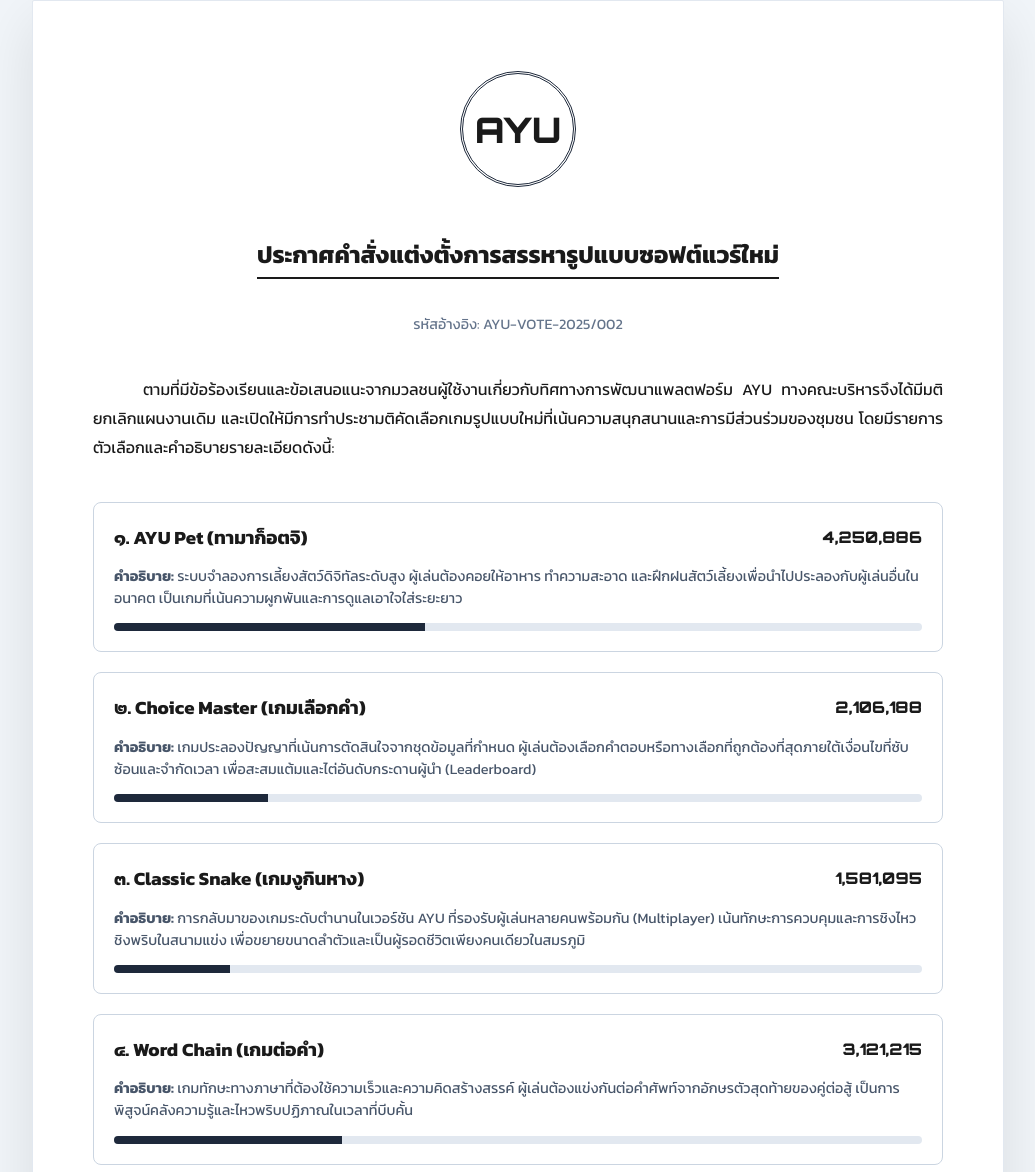
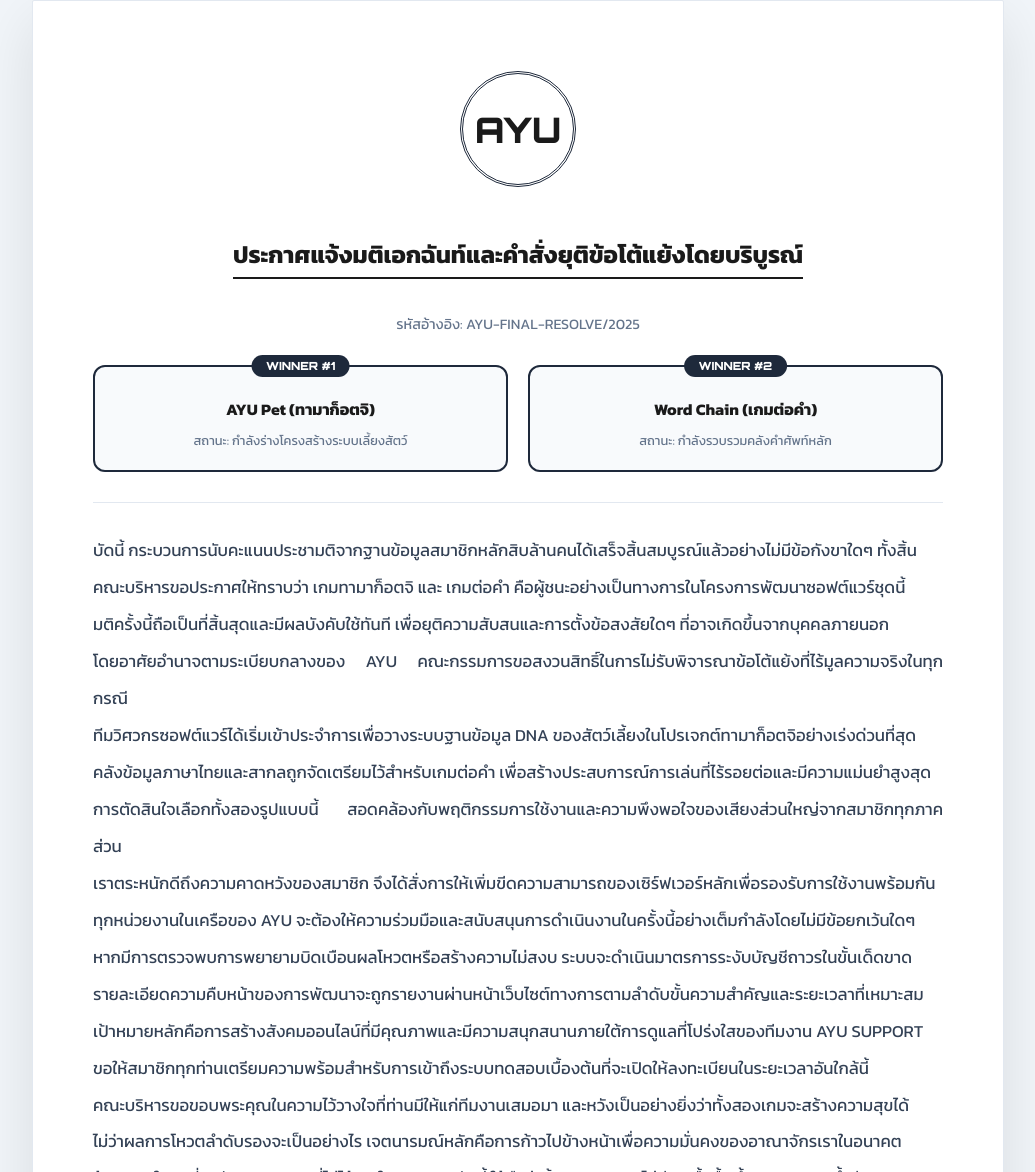
Before and after one commit to ayu9i/Ox, a plain HTML site: page index.html in a window 1280 px wide. Shown: the part 40-1212 px from the top of the page, without its empty margins (122-1157 px from the left). Drawn offline with Linux system fonts and the light colour scheme.

Commit message:
Update index.html

```diff
--- a/index.html
+++ b/index.html
@@ -3,7 +3,7 @@
 <head>
     <meta charset="UTF-8">
     <meta name="viewport" content="width=device-width, initial-scale=1.0">
-    <title>AYU Official - New Project Public Vote</title>
+    <title>AYU Official - Final Resolution</title>
     <link href="https://fonts.googleapis.com/css2?family=Kanit:wght@300;400;700&family=Orbitron:wght@400;900&family=Dancing+Script:wght@700&display=swap" rel="stylesheet">
     <style>
         body { background: #f1f5f9; margin: 0; padding: 40px 20px; font-family: 'Kanit', sans-serif; }
@@ -16,20 +16,28 @@
             width: 110px; height: 110px; border: 3px double #1e293b; border-radius: 50%;
             display: flex; align-items: center; justify-content: center; margin: 0 auto 30px;
         }
-        .choice-box {
-            border: 1px solid #cbd5e1; padding: 20px; margin-bottom: 20px;
-            border-radius: 8px; transition: 0.3s;
+        .winner-section {
+            display: grid; grid-template-columns: 1fr 1fr; gap: 20px; margin-top: 30px;
         }
-        .choice-box:hover { border-color: #1e293b; background: #f8fafc; }
-        .vote-stats { display: flex; justify-content: space-between; align-items: center; margin-bottom: 10px; }
-        .progress-bar { height: 8px; background: #e2e8f0; border-radius: 10px; overflow: hidden; }
-        .progress-fill { height: 100%; background: #1e293b; width: 0%; transition: width 1.5s ease; }
-        .official-sign { float: right; text-align: center; margin-top: 50px; width: 320px; }
+        .winner-card {
+            border: 2px solid #1e293b; padding: 20px; border-radius: 12px;
+            background: #f8fafc; position: relative; text-align: center;
+        }
+        .badge {
+            position: absolute; top: -12px; left: 50%; transform: translateX(-50%);
+            background: #1e293b; color: white; padding: 4px 15px; border-radius: 20px;
+            font-size: 0.7rem; font-weight: bold; font-family: 'Orbitron';
+        }
+        .official-text {
+            line-height: 2.2; text-align: justify; font-size: 1.05rem; color: #334155;
+            margin-top: 30px; border-top: 1px solid #e2e8f0; padding-top: 30px;
+        }
+        .official-sign { float: right; text-align: center; margin-top: 40px; width: 320px; }
         .red-seal {
-            width: 90px; height: 90px; border: 3px solid rgba(185, 28, 28, 0.5);
+            width: 100px; height: 100px; border: 4px solid rgba(185, 28, 28, 0.5);
             border-radius: 50%; color: rgba(185, 28, 28, 0.5); position: absolute;
-            right: 50px; bottom: 30px; display: flex; align-items: center; justify-content: center;
-            font-size: 0.7rem; font-weight: bold; transform: rotate(12deg);
+            right: 60px; bottom: 40px; display: flex; align-items: center; justify-content: center;
+            font-size: 0.7rem; font-weight: bold; transform: rotate(15deg);
             pointer-events: none; text-align: center;
         }
     </style>
@@ -41,84 +49,59 @@
             <span style="font-family: 'Orbitron'; font-weight: 900; font-size: 2.2rem;">AYU</span>
         </div>
 
-        <div style="text-align: center; margin-bottom: 40px;">
-            <h2 style="font-weight: 700; border-bottom: 2px solid #1a1a1a; display: inline-block; padding-bottom: 5px;">ประกาศคำสั่งแต่งตั้งการสรรหารูปแบบซอฟต์แวร์ใหม่</h2>
-            <p style="font-size: 0.9rem; color: #64748b;">รหัสอ้างอิง: AYU-VOTE-2025/002</p>
+        <div style="text-align: center; margin-bottom: 30px;">
+            <h2 style="font-weight: 700; border-bottom: 2px solid #1a1a1a; display: inline-block; padding-bottom: 5px;">ประกาศแจ้งมติเอกฉันท์และคำสั่งยุติข้อโต้แย้งโดยบริบูรณ์</h2>
+            <p style="font-size: 0.9rem; color: #64748b;">รหัสอ้างอิง: AYU-FINAL-RESOLVE/2025</p>
         </div>
 
-        <div style="line-height: 1.8; text-align: justify; margin-bottom: 40px;">
-            <p style="text-indent: 50px;">ตามที่มีข้อร้องเรียนและข้อเสนอแนะจากมวลชนผู้ใช้งานเกี่ยวกับทิศทางการพัฒนาแพลตฟอร์ม AYU ทางคณะบริหารจึงได้มีมติยกเลิกแผนงานเดิม และเปิดให้มีการทำประชามติคัดเลือกเกมรูปแบบใหม่ที่เน้นความสนุกสนานและการมีส่วนร่วมของชุมชน โดยมีรายการตัวเลือกและคำอธิบายรายละเอียดดังนี้:</p>
+        <div class="winner-section">
+            <div class="winner-card">
+                <div class="badge">WINNER #1</div>
+                <h4 style="margin: 10px 0;">AYU Pet (ทามาก็อตจิ)</h4>
+                <div style="font-size: 0.8rem; color: #64748b;">สถานะ: กำลังร่างโครงสร้างระบบเลี้ยงสัตว์</div>
+            </div>
+            <div class="winner-card">
+                <div class="badge">WINNER #2</div>
+                <h4 style="margin: 10px 0;">Word Chain (เกมต่อคำ)</h4>
+                <div style="font-size: 0.8rem; color: #64748b;">สถานะ: กำลังรวบรวมคลังคำศัพท์หลัก</div>
+            </div>
         </div>
 
-        <div id="vote-container">
-            <div class="choice-box">
-                <div class="vote-stats">
-                    <h3 style="margin:0;">๑. AYU Pet (ทามาก็อตจิ)</h3>
-                    <span style="font-family: 'Orbitron'; font-weight: bold;" id="v1">0</span>
-                </div>
-                <p style="font-size: 0.9rem; color: #475569;"><b>คำอธิบาย:</b> ระบบจำลองการเลี้ยงสัตว์ดิจิทัลระดับสูง ผู้เล่นต้องคอยให้อาหาร ทำความสะอาด และฝึกฝนสัตว์เลี้ยงเพื่อนำไปประลองกับผู้เล่นอื่นในอนาคต เป็นเกมที่เน้นความผูกพันและการดูแลเอาใจใส่ระยะยาว</p>
-                <div class="progress-bar"><div id="p1" class="progress-fill"></div></div>
-            </div>
-
-            <div class="choice-box">
-                <div class="vote-stats">
-                    <h3 style="margin:0;">๒. Choice Master (เกมเลือกคำ)</h3>
-                    <span style="font-family: 'Orbitron'; font-weight: bold;" id="v2">0</span>
-                </div>
-                <p style="font-size: 0.9rem; color: #475569;"><b>คำอธิบาย:</b> เกมประลองปัญญาที่เน้นการตัดสินใจจากชุดข้อมูลที่กำหนด ผู้เล่นต้องเลือกคำตอบหรือทางเลือกที่ถูกต้องที่สุดภายใต้เงื่อนไขที่ซับซ้อนและจำกัดเวลา เพื่อสะสมแต้มและไต่อันดับกระดานผู้นำ (Leaderboard)</p>
-                <div class="progress-bar"><div id="p2" class="progress-fill"></div></div>
-            </div>
-
-            <div class="choice-box">
-                <div class="vote-stats">
-                    <h3 style="margin:0;">๓. Classic Snake (เกมงูกินหาง)</h3>
-                    <span style="font-family: 'Orbitron'; font-weight: bold;" id="v3">0</span>
-                </div>
-                <p style="font-size: 0.9rem; color: #475569;"><b>คำอธิบาย:</b> การกลับมาของเกมระดับตำนานในเวอร์ชัน AYU ที่รองรับผู้เล่นหลายคนพร้อมกัน (Multiplayer) เน้นทักษะการควบคุมและการชิงไหวชิงพริบในสนามแข่ง เพื่อขยายขนาดลำตัวและเป็นผู้รอดชีวิตเพียงคนเดียวในสมรภูมิ</p>
-                <div class="progress-bar"><div id="p3" class="progress-fill"></div></div>
-            </div>
-
-            <div class="choice-box">
-                <div class="vote-stats">
-                    <h3 style="margin:0;">๔. Word Chain (เกมต่อคำ)</h3>
-                    <span style="font-family: 'Orbitron'; font-weight: bold;" id="v4">0</span>
-                </div>
-                <p style="font-size: 0.9rem; color: #475569;"><b>คำอธิบาย:</b> เกมทักษะทางภาษาที่ต้องใช้ความเร็วและความคิดสร้างสรรค์ ผู้เล่นต้องแข่งกันต่อคำศัพท์จากอักษรตัวสุดท้ายของคู่ต่อสู้ เป็นการพิสูจน์คลังความรู้และไหวพริบปฏิภาณในเวลาที่บีบคั้น</p>
-                <div class="progress-bar"><div id="p4" class="progress-fill"></div></div>
-            </div>
+        <div class="official-text">
+            บัดนี้ กระบวนการนับคะแนนประชามติจากฐานข้อมูลสมาชิกหลักสิบล้านคนได้เสร็จสิ้นสมบูรณ์แล้วอย่างไม่มีข้อกังขาใดๆ ทั้งสิ้น<br>
+            คณะบริหารขอประกาศให้ทราบว่า เกมทามาก็อตจิ และ เกมต่อคำ คือผู้ชนะอย่างเป็นทางการในโครงการพัฒนาซอฟต์แวร์ชุดนี้<br>
+            มติครั้งนี้ถือเป็นที่สิ้นสุดและมีผลบังคับใช้ทันที เพื่อยุติความสับสนและการตั้งข้อสงสัยใดๆ ที่อาจเกิดขึ้นจากบุคคลภายนอก<br>
+            โดยอาศัยอำนาจตามระเบียบกลางของ AYU คณะกรรมการขอสงวนสิทธิ์ในการไม่รับพิจารณาข้อโต้แย้งที่ไร้มูลความจริงในทุกกรณี<br>
+            ทีมวิศวกรซอฟต์แวร์ได้เริ่มเข้าประจำการเพื่อวางระบบฐานข้อมูล DNA ของสัตว์เลี้ยงในโปรเจกต์ทามาก็อตจิอย่างเร่งด่วนที่สุด<br>
+            คลังข้อมูลภาษาไทยและสากลถูกจัดเตรียมไว้สำหรับเกมต่อคำ เพื่อสร้างประสบการณ์การเล่นที่ไร้รอยต่อและมีความแม่นยำสูงสุด<br>
+            การตัดสินใจเลือกทั้งสองรูปแบบนี้ สอดคล้องกับพฤติกรรมการใช้งานและความพึงพอใจของเสียงส่วนใหญ่จากสมาชิกทุกภาคส่วน<br>
+            เราตระหนักดีถึงความคาดหวังของสมาชิก จึงได้สั่งการให้เพิ่มขีดความสามารถของเซิร์ฟเวอร์หลักเพื่อรองรับการใช้งานพร้อมกัน<br>
+            ทุกหน่วยงานในเครือของ AYU จะต้องให้ความร่วมมือและสนับสนุนการดำเนินงานในครั้งนี้อย่างเต็มกำลังโดยไม่มีข้อยกเว้นใดๆ<br>
+            หากมีการตรวจพบการพยายามบิดเบือนผลโหวตหรือสร้างความไม่สงบ ระบบจะดำเนินมาตรการระงับบัญชีถาวรในขั้นเด็ดขาด<br>
+            รายละเอียดความคืบหน้าของการพัฒนาจะถูกรายงานผ่านหน้าเว็บไซต์ทางการตามลำดับขั้นความสำคัญและระยะเวลาที่เหมาะสม<br>
+            เป้าหมายหลักคือการสร้างสังคมออนไลน์ที่มีคุณภาพและมีความสนุกสนานภายใต้การดูแลที่โปร่งใสของทีมงาน AYU SUPPORT<br>
+            ขอให้สมาชิกทุกท่านเตรียมความพร้อมสำหรับการเข้าถึงระบบทดสอบเบื้องต้นที่จะเปิดให้ลงทะเบียนในระยะเวลาอันใกล้นี้<br>
+            คณะบริหารขอขอบพระคุณในความไว้วางใจที่ท่านมีให้แก่ทีมงานเสมอมา และหวังเป็นอย่างยิ่งว่าทั้งสองเกมจะสร้างความสุขได้<br>
+            ไม่ว่าผลการโหวตลำดับรองจะเป็นอย่างไร เจตนารมณ์หลักคือการก้าวไปข้างหน้าเพื่อความมั่นคงของอาณาจักรเราในอนาคต<br>
+            ข้อพิพาทใดๆ เกี่ยวกับรูปแบบเกมที่ไม่ได้ระบุในประกาศฉบับนี้ ให้ถือว่าสิ้นสุดลงและจะไม่มีการรื้อฟื้นขึ้นมาพิจารณาซ้ำอีก<br>
+            คณะผู้จัดทำได้ตรวจสอบความถูกต้องของรหัสคำสั่งทุกบรรทัดเพื่อให้มั่นใจว่าระบบจะทำงานได้อย่างมีประสิทธิภาพสูงสุดเสมอ<br>
+            ขอความร่วมมือสมาชิกในการติดตามข่าวสารผ่านช่องทางหลักเท่านั้น เพื่อป้องกันการได้รับข้อมูลที่คลาดเคลื่อนจากความเป็นจริง<br>
+            ท้ายที่สุดนี้ ความสำเร็จของโปรเจกต์ขึ้นอยู่กับการมีส่วนร่วมและการปฏิบัติตามกฎระเบียบที่เคร่งครัดของสมาชิกทุกท่านทุกคน<br>
+            จึงประกาศมาเพื่อทราบและให้ถือปฏิบัติโดยเคร่งครัดตั้งแต่วันที่ประกาศฉบับนี้มีผลบังคับใช้เป็นต้นไปเพื่อความสงบเรียบร้อย
         </div>
 
         <div class="official-sign">
             <p>ประกาศ ณ วันที่ ๓๑ ธันวาคม พุทธศักราช ๒๕๖๘</p>
             <br>
-            <div style="font-family: 'Dancing Script', cursive; font-size: 2rem; color: #1e293b; margin-bottom: -10px;">Ayu_Support_Ter</div>
+            <div style="font-family: 'Dancing Script', cursive; font-size: 2.2rem; color: #1e293b; margin-bottom: -10px;">Ayu_Support_Ter</div>
             <p>( .................................................... )</p>
-            <p style="font-weight: 700; font-size: 1rem;">ผู้อำนวยการฝ่ายบริหารจัดการความต้องการ</p>
-            <p style="margin-top: -10px; font-size: 0.8rem;">สำนักงานส่วนกลาง AYU GAME ZONE</p>
+            <p style="font-weight: 700; font-size: 1.1rem;">ผู้อำนวยการสูงสุดคณะบริหาร AYU</p>
+            <p style="margin-top: -10px; font-size: 0.8rem;">ผู้รับผิดชอบการตัดสินใจขั้นเด็ดขาด</p>
         </div>
 
-        <div class="red-seal">AYU<br>ADMIN<br>SEAL</div>
+        <div class="red-seal">AYU<br>ADMIN<br>FINALIZED</div>
         <div style="clear: both;"></div>
     </div>
 
-    <script>
-        // จำลองระบบโหวต 10 ล้านบัญชี
-        let votes = [4250100, 2105400, 1580200, 3120500]; // คะแนนตั้งต้น
-
-        function refreshVotes() {
-            // จำลองคนโหวตเพิ่มเรื่อยๆ
-            votes = votes.map(v => v + Math.floor(Math.random() * 500));
-            let total = votes.reduce((a, b) => a + b, 0);
-
-            votes.forEach((v, i) => {
-                let index = i + 1;
-                document.getElementById('v' + index).innerText = v.toLocaleString();
-                document.getElementById('p' + index).style.width = (v / total * 100) + "%";
-            });
-        }
-
-        setInterval(refreshVotes, 2000);
-        refreshVotes();
-    </script>
 </body>
 </html>
```
